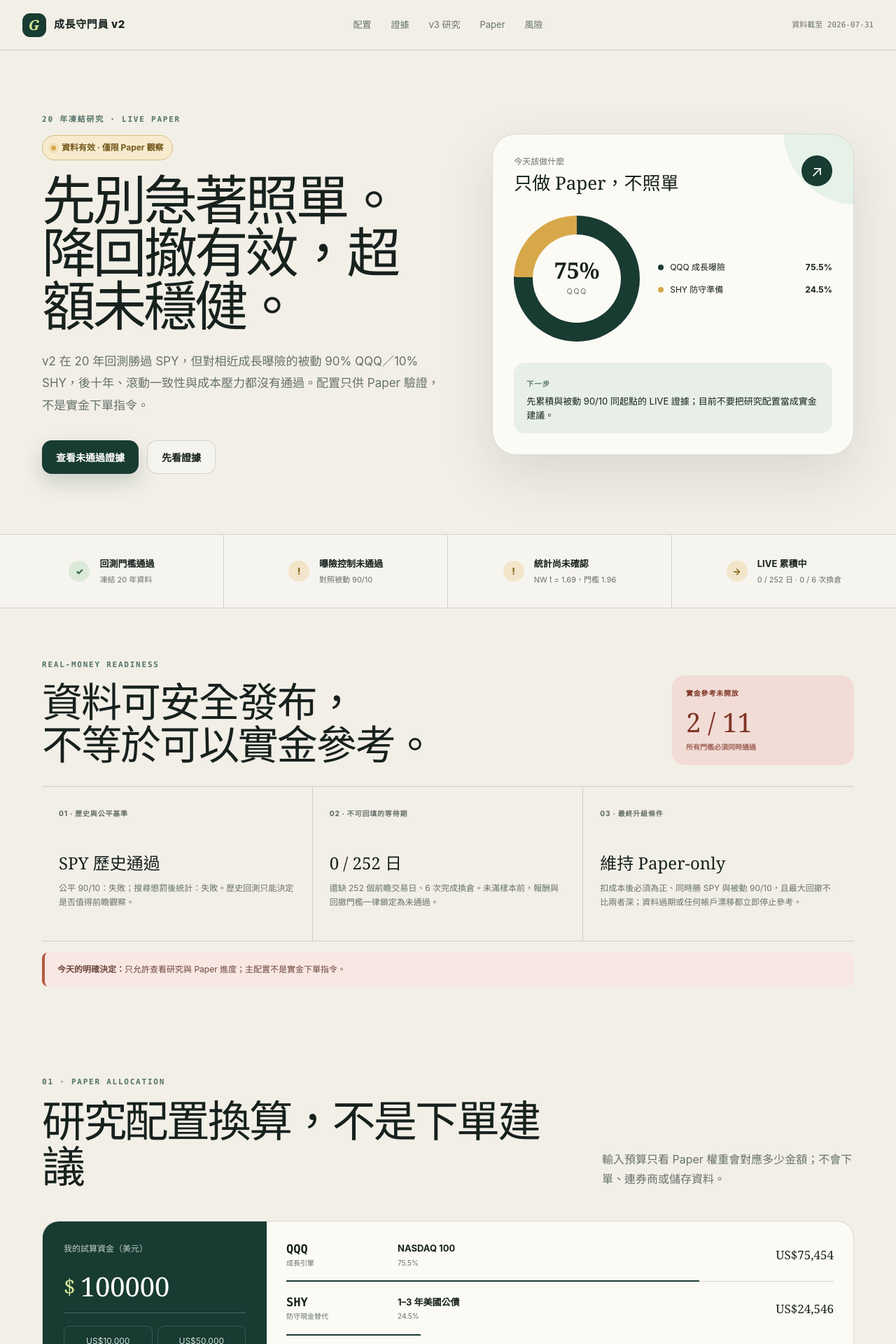
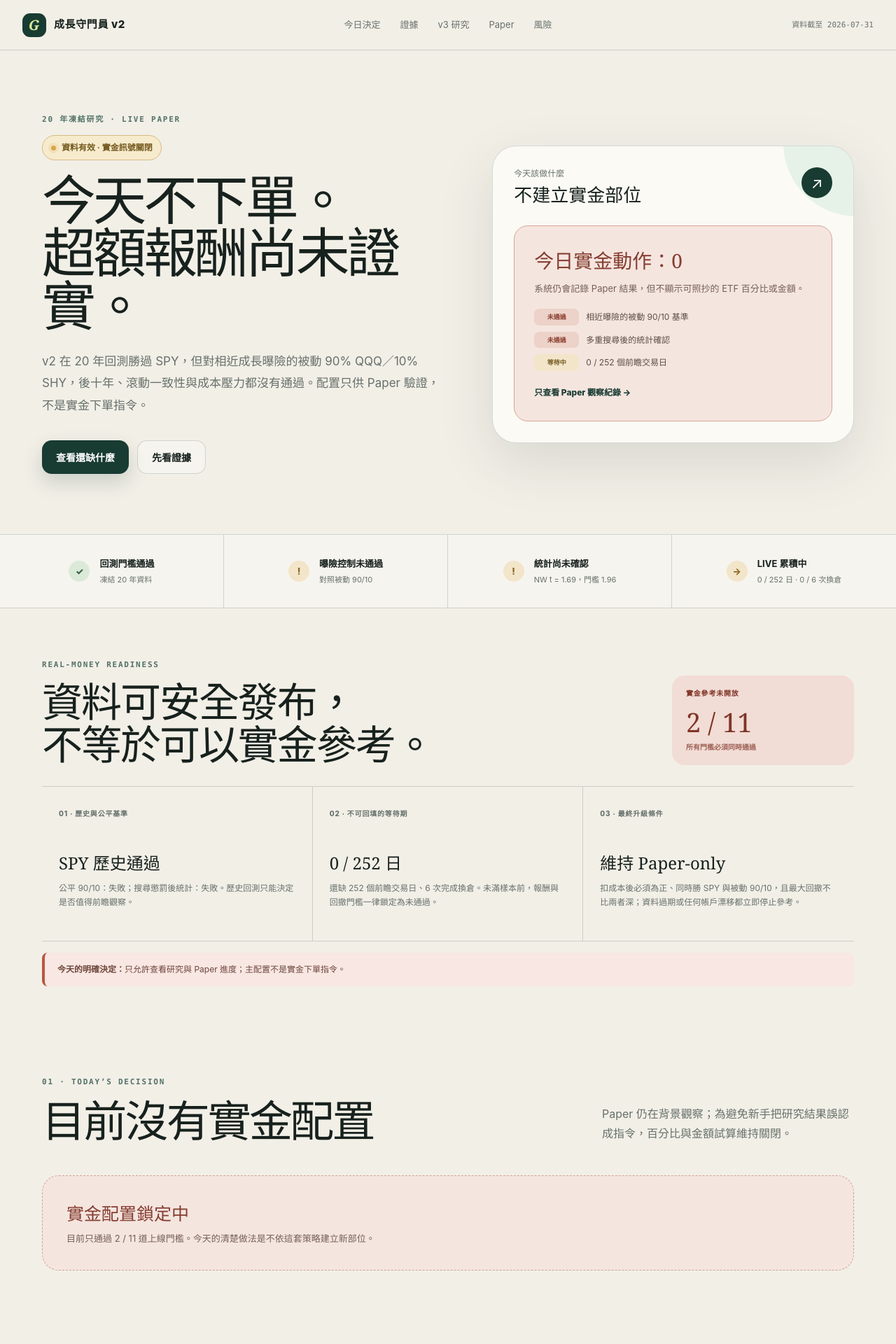
Before and after one commit to voidful/us_fddk, a Next.js app: page / in a window 1280 px wide. Shown: the top 1920 px of the page at 70% size. Built offline with nearby package versions, Linux system fonts and the light colour scheme.

Commit message:
Hide unapproved trade allocations

```diff
--- a/app/globals.css
+++ b/app/globals.css
@@ -96,6 +96,14 @@ h1 { margin: 0; max-width: 650px; font: 500 clamp(50px, 6vw, 82px)/.98 Georgia,
 .next-step { padding: 16px 18px; border-radius: 16px; background: #e8efe8; }
 .next-step span { color: #537165; font-size: 10px; font-weight: 800; letter-spacing: .14em; }
 .next-step p { margin: 5px 0 0; font-size: 13px; line-height: 1.55; }
+.signal-stop { position: relative; z-index: 1; min-height: 280px; margin-top: 28px; padding: 28px; border: 1px solid #d7a696; border-radius: 20px; background: #f5e5df; }
+.signal-stop > strong { color: #853e31; font: 500 28px Georgia, serif; }
+.signal-stop > p { margin: 10px 0 18px; color: #745f58; font-size: 13px; line-height: 1.7; }
+.signal-stop ul { display: grid; gap: 9px; margin: 0; padding: 0; list-style: none; }
+.signal-stop li { display: grid; grid-template-columns: 64px 1fr; gap: 10px; align-items: center; color: #5f4e48; font-size: 12px; }
+.signal-stop li span { padding: 5px 7px; border-radius: 7px; background: #edd2c9; color: #8b3f31; text-align: center; font-size: 9px; font-weight: 800; }
+.signal-stop li:last-child span { background: #f2e5c9; color: #765b20; }
+.signal-stop > a { display: inline-flex; margin-top: 22px; color: var(--forest); font-size: 12px; font-weight: 800; }
 .stale-signal { min-height: 260px; margin-top: 30px; padding: 40px 28px; border: 1px dashed #d0a493; border-radius: 20px; background: #f5e5df; }
 .stale-signal strong { color: #853e31; font: 500 26px Georgia, serif; }.stale-signal p { color: #745f58; font-size: 13px; line-height: 1.7; }.stale-signal code { color: #95736a; font-size: 10px; }
 
--- a/app/page.tsx
+++ b/app/page.tsx
@@ -78,6 +78,7 @@ export default function Home() {
   const forward = data.paper.forward_evidence;
   const readiness = data.readiness;
   const referenceCandidate = data.evidence.reference_trade_candidate;
+  const canShowReferenceAllocation = readiness.trade_ready && referenceCandidate;
   const qqqWeight = data.strategy.current_target.QQQ;
   const shyWeight = data.strategy.current_target.SHY;
   const challenger = data.research_pipeline.challengers.v3;
@@ -99,7 +100,7 @@ export default function Home() {
           <span>成長守門員 v2</span>
         </a>
         <nav aria-label="主要導覽">
-          <a href="#allocation">配置</a>
+          <a href="#allocation">今日決定</a>
           <a href="#evidence">證據</a>
           <a href="#challenger">v3 研究</a>
           <a href="#paper">Paper</a>
@@ -115,12 +116,12 @@ export default function Home() {
         <section className="hero wrap">
           <div className="hero-copy">
             <p className="eyebrow">20 年凍結研究 · LIVE PAPER</p>
-            <div className="status-badge pending fresh-only"><span />資料有效 · {referenceCandidate ? (pending ? "等待成交" : invested ? "照規則持有中" : "維持現金") : "僅限 Paper 觀察"}</div>
+            <div className="status-badge pending fresh-only"><span />資料有效 · {canShowReferenceAllocation ? (pending ? "等待成交" : invested ? "照規則持有中" : "維持現金") : "實金訊號關閉"}</div>
             <div className="status-badge expired stale-only"><span />訊號已停用</div>
-            <h1 className="fresh-only">先別急著照單。<br />降回撤有效，超額未穩健。</h1>
+            <h1 className="fresh-only">今天不下單。<br />超額報酬尚未證實。</h1>
             <h1 className="stale-only">資料已過期。<br />今天先不要照做。</h1>
             <p className="hero-lead fresh-only">
-              {!referenceCandidate
+              {!canShowReferenceAllocation
                 ? <>v2 在 20 年回測勝過 SPY，但對相近成長曝險的被動 90% QQQ／10% SHY，後十年、滾動一致性與成本壓力都沒有通過。配置只供 Paper 驗證，不是實金下單指令。</>
                 : pending
                 ? <>系統已用 {data.data_through} 的月末收盤資料算出配置。最近波動越高，就自動降低 QQQ、增加 SHY；這筆訊號只在下一個新增交易日開盤模擬成交。</>
@@ -133,7 +134,7 @@ export default function Home() {
               但目前仍只到 {data.data_through}。請先更新行情、paper 狀態與部署版本。
             </p>
             <div className="hero-actions">
-              <a className="button primary fresh-only" href={referenceCandidate ? "#allocation" : "#exposure-control"}>{referenceCandidate ? "看我的配置" : "查看未通過證據"}</a>
+              <a className="button primary fresh-only" href={canShowReferenceAllocation ? "#allocation" : "#readiness"}>{canShowReferenceAllocation ? "看我的配置" : "查看還缺什麼"}</a>
               <a className="button danger stale-only" href="#risks">查看為何停止參考</a>
               <a className="button ghost" href="#evidence">先看證據</a>
             </div>
@@ -143,12 +144,12 @@ export default function Home() {
             <div className="signal-card-head">
               <div>
                 <p>今天該做什麼</p>
-                <h2 id="today-title" className="fresh-only">{referenceCandidate ? (pending ? "等待模擬成交" : invested ? "照規則持有" : "維持現金") : "只做 Paper，不照單"}</h2>
+                <h2 id="today-title" className="fresh-only">{canShowReferenceAllocation ? (pending ? "等待模擬成交" : invested ? "照規則持有" : "維持現金") : "不建立實金部位"}</h2>
                 <h2 className="stale-only">資料過期，停止參考</h2>
               </div>
               <span className="clock" aria-hidden="true">↗</span>
             </div>
-            <div className="fresh-only">
+            {canShowReferenceAllocation ? <div className="fresh-only">
             <div className="donut-row">
               <div
                 className="donut"
@@ -165,9 +166,18 @@ export default function Home() {
             </div>
             <div className="next-step">
               <span>下一步</span>
-              <p>{!referenceCandidate ? "先累積與被動 90/10 同起點的 LIVE 證據；目前不要把研究配置當成實金建議。" : pending ? "行情新增後，先核對成交明細；不是現在追價買進。" : invested ? "等待下一個月末訊號；期間不因新聞或情緒自行換倉。" : "等待完整月末訊號，沒有訊號就不建立部位。"}</p>
+              <p>{pending ? "行情新增後，先核對成交明細；不是現在追價買進。" : invested ? "等待下一個月末訊號；期間不因新聞或情緒自行換倉。" : "等待完整月末訊號，沒有訊號就不建立部位。"}</p>
             </div>
-            </div>
+            </div> : <div className="fresh-only signal-stop">
+              <strong>今日實金動作：0</strong>
+              <p>系統仍會記錄 Paper 結果，但不顯示可照抄的 ETF 百分比或金額。</p>
+              <ul>
+                <li><span>未通過</span>相近曝險的被動 90/10 基準</li>
+                <li><span>未通過</span>多重搜尋後的統計確認</li>
+                <li><span>等待中</span>{forward.forward_sessions} / {forward.minimum_sessions} 個前瞻交易日</li>
+              </ul>
+              <a href="#paper">只查看 Paper 觀察紀錄 →</a>
+            </div>}
             <div className="stale-only stale-signal">
               <strong>停止參考舊配置</strong>
               <p>舊權重已隱藏。請等資料契約、LIVE paper 與網站三者更新到同一個交易日後再查看。</p>
@@ -222,18 +232,21 @@ export default function Home() {
 
         <section className="section wrap" id="allocation">
           <div className="section-heading split-heading">
-            <div><p className="eyebrow">01 · PAPER ALLOCATION</p><h2>研究配置換算，不是下單建議</h2></div>
-            <p>輸入預算只看 Paper 權重會對應多少金額；不會下單、連券商或儲存資料。</p>
+            <div><p className="eyebrow">01 · TODAY’S DECISION</p><h2>{canShowReferenceAllocation ? "已開放的參考配置" : "目前沒有實金配置"}</h2></div>
+            <p>{canShowReferenceAllocation ? "只有完整門檻通過後，才會顯示可換算的參考權重。" : "Paper 仍在背景觀察；為避免新手把研究結果誤認成指令，百分比與金額試算維持關閉。"}</p>
           </div>
-          <div className="fresh-only"><AllocationCalculator allocations={targets} /></div>
+          {canShowReferenceAllocation ? <div className="fresh-only"><AllocationCalculator allocations={targets} /></div> : <div className="fresh-only allocation-stale">
+            <b>實金配置鎖定中</b>
+            <p>目前只通過 {readiness.passed_gate_count} / {readiness.required_gate_count} 道上線門檻。今天的清楚做法是不依這套策略建立新部位。</p>
+          </div>}
           <div className="stale-only allocation-stale">
             <b>配置試算已停用</b>
             <p>過期資料不顯示目標金額，避免把舊訊號誤認成今天的行動建議。</p>
           </div>
-          <div className="plain-note fresh-only">
+          {canShowReferenceAllocation && <div className="plain-note fresh-only">
             <b>一句話讀法</b>
-            <p>{data.beginner.allocation_hint} 這只是正在驗證的 Paper 配置。規則是「18% 目標波動 ÷ 最近 21 日 QQQ 波動」，上限 100%、不使用槓桿；曝險控制未通過前不要照單。</p>
-          </div>
+            <p>{data.beginner.allocation_hint} 規則是「18% 目標波動 ÷ 最近 21 日 QQQ 波動」，上限 100%、不使用槓桿。</p>
+          </div>}
         </section>
 
         <section className="section contrast" id="evidence">
```
Also changed, not shown: 1 other file (tests, documents, lock files or other folders).
